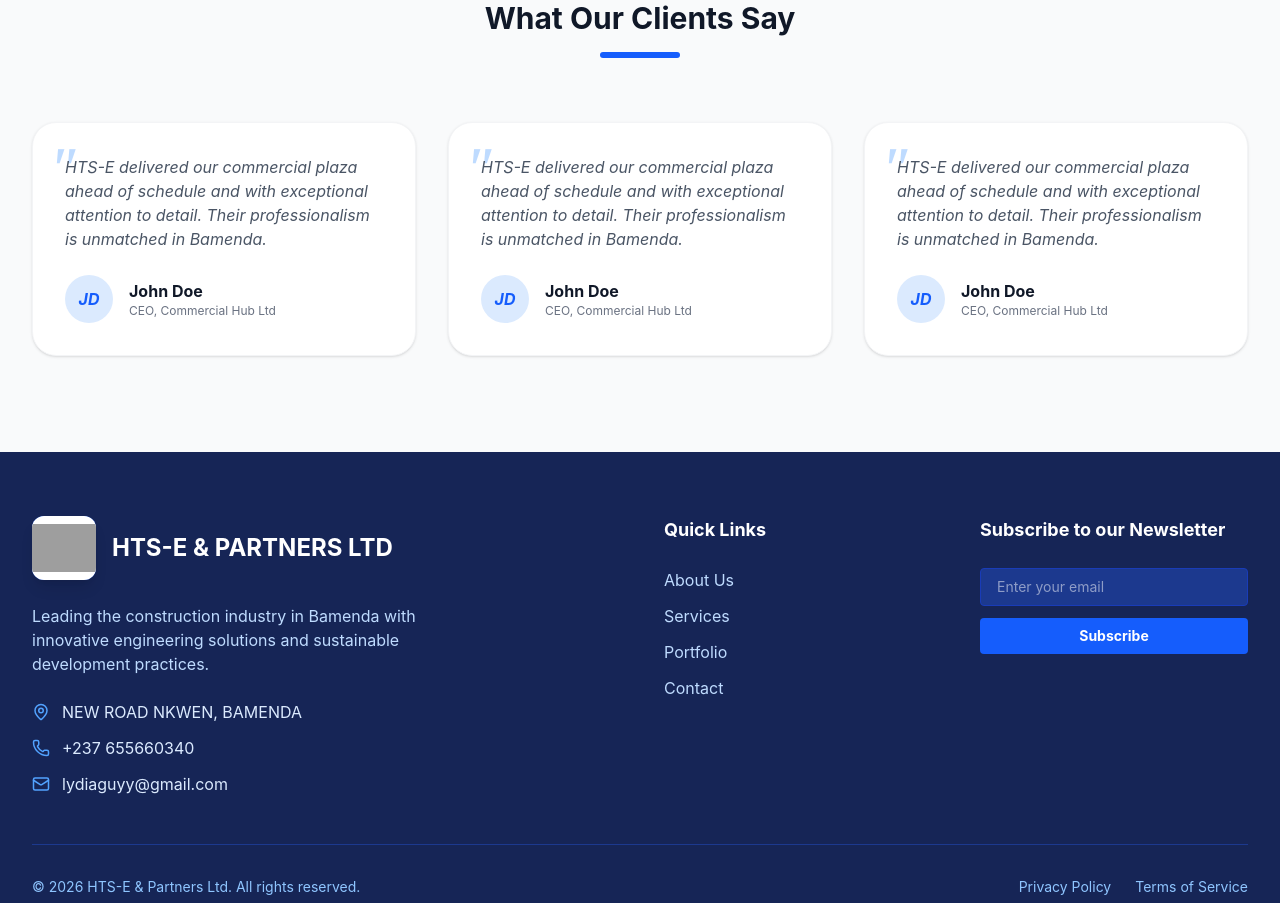
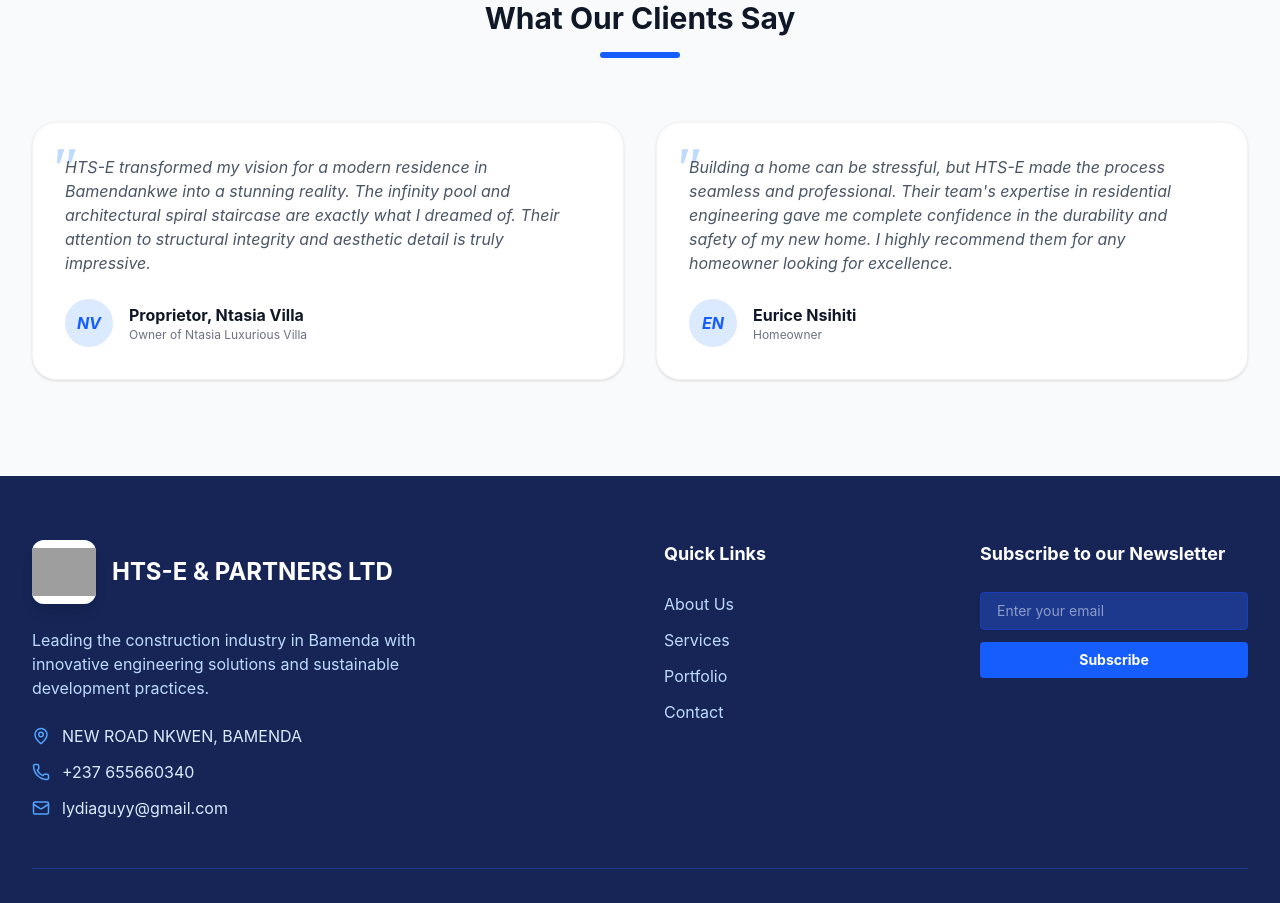
Before and after one commit to marietta-a/hts-e, a React (Vite) app: page /portfolio in a window 1280 px wide. Shown: the part 1260-2163 px from the top of the page. Built offline with nearby package versions, Linux system fonts and the light colour scheme; grey boxes are pictures that could not be loaded.

Commit message:
feat: Add client testimonials to portfolio page
Includes two specific testimonials with names, roles, and detailed feedback from clients. This enhances the credibility and appeal of the portfolio section by showcasing client satisfaction and project outcomes.

```diff
--- a/src/pages/Portfolio.tsx
+++ b/src/pages/Portfolio.tsx
@@ -254,19 +254,32 @@ const Portfolio = () => {
             <div className="w-20 h-1.5 bg-blue-600 mx-auto rounded-full"></div>
           </div>
           <div className="flex flex-col md:flex-row gap-8">
-            {[1, 2, 3].map((i) => (
+            {[
+              {
+                name: 'Proprietor, Ntasia Villa',
+                role: 'Owner of Ntasia Luxurious Villa',
+                initials: 'NV',
+                text: 'HTS-E transformed my vision for a modern residence in Bamendankwe into a stunning reality. The infinity pool and architectural spiral staircase are exactly what I dreamed of. Their attention to structural integrity and aesthetic detail is truly impressive.'
+              },
+              {
+                name: 'Eurice Nsihiti',
+                role: 'Homeowner',
+                initials: 'EN',
+                text: 'Building a home can be stressful, but HTS-E made the process seamless and professional. Their team\'s expertise in residential engineering gave me complete confidence in the durability and safety of my new home. I highly recommend them for any homeowner looking for excellence.'
+              }
+            ].map((testimonial, i) => (
               <div key={i} className="bg-white p-8 rounded-3xl shadow-sm flex-1 border border-gray-100 italic text-gray-600 relative">
                 <div className="text-blue-200 text-6xl absolute top-4 left-4 font-serif">"</div>
                 <p className="relative z-10 mb-6">
-                  HTS-E delivered our commercial plaza ahead of schedule and with exceptional attention to detail. Their professionalism is unmatched in Bamenda.
+                  {testimonial.text}
                 </p>
                 <div className="flex items-center space-x-4">
                   <div className="w-12 h-12 bg-blue-100 rounded-full flex items-center justify-center font-bold text-blue-600">
-                    JD
+                    {testimonial.initials}
                   </div>
                   <div>
-                    <p className="text-gray-900 font-bold not-italic">John Doe</p>
-                    <p className="text-xs text-gray-500 not-italic">CEO, Commercial Hub Ltd</p>
+                    <p className="text-gray-900 font-bold not-italic">{testimonial.name}</p>
+                    <p className="text-xs text-gray-500 not-italic">{testimonial.role}</p>
                   </div>
                 </div>
               </div>
```
